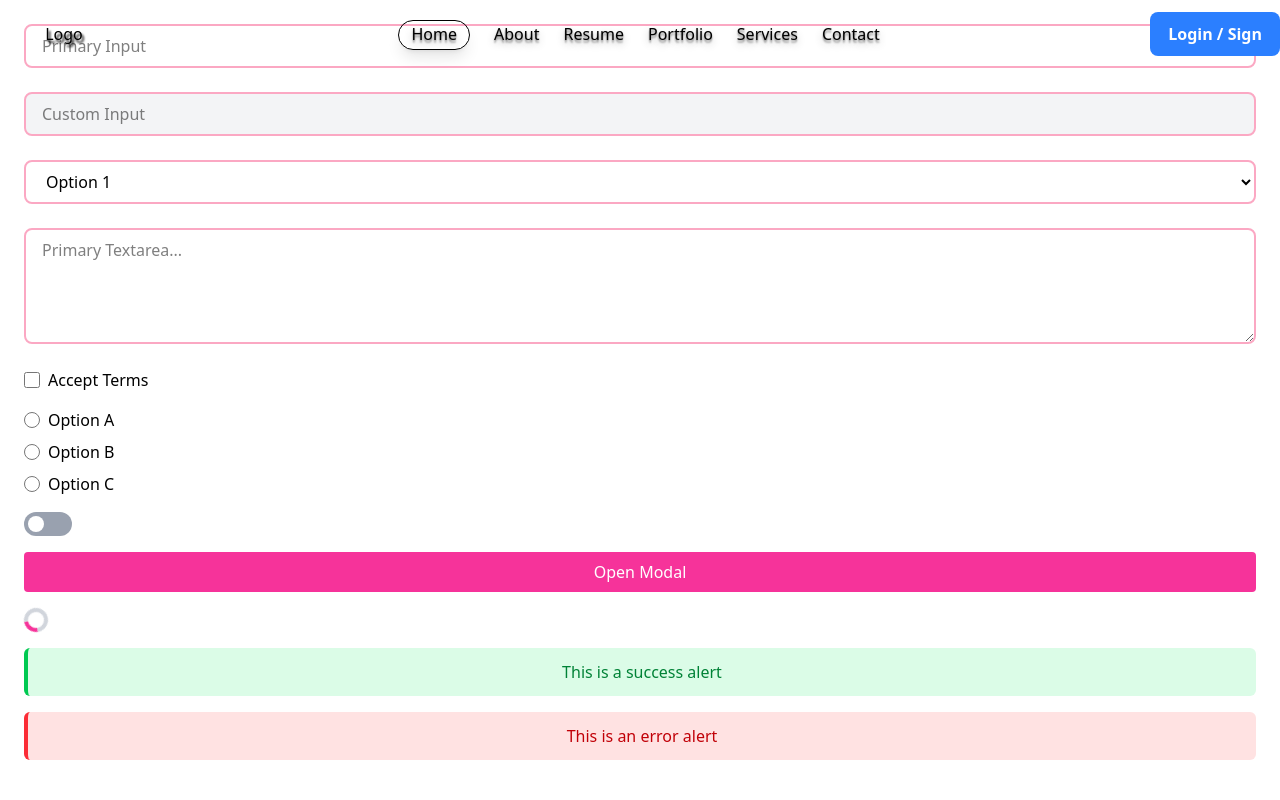
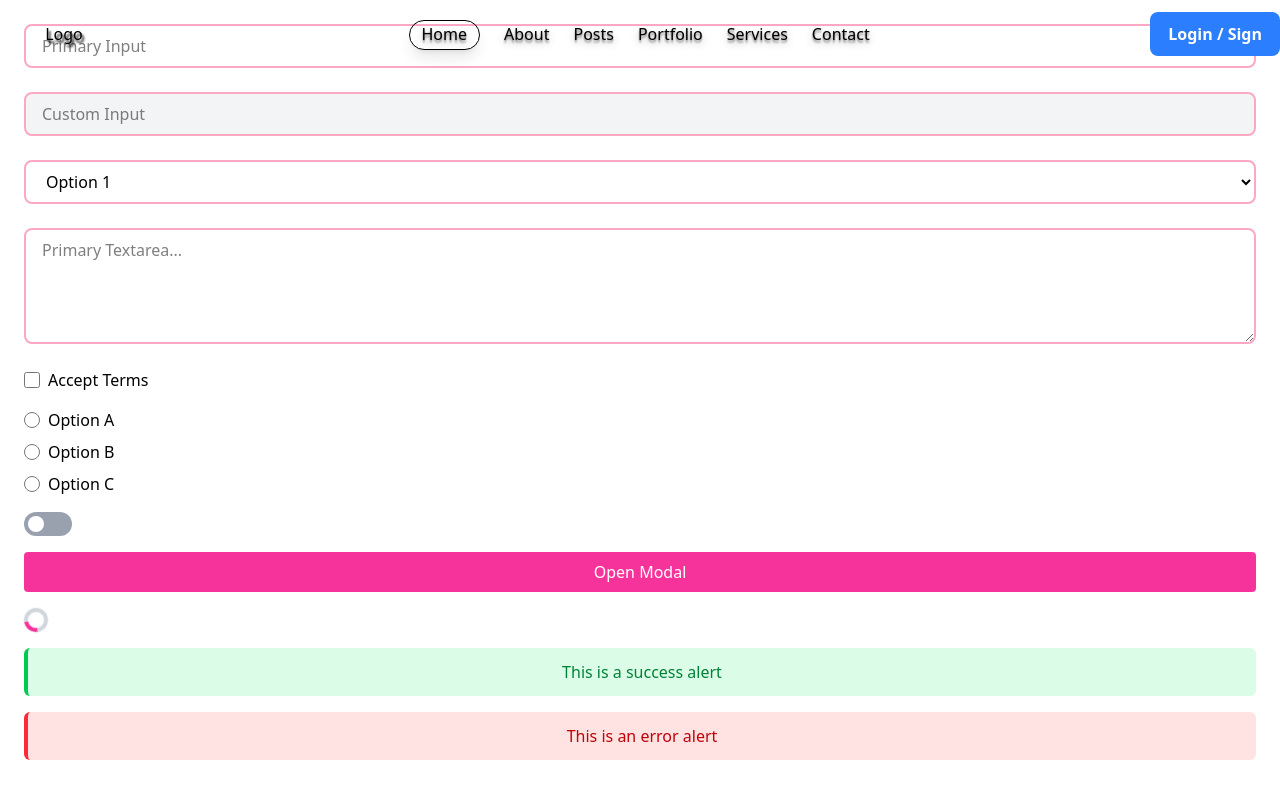
Before and after one commit to awaisfaryad25/react-basic-project, a React (Vite) app: page / in a window 1280 px wide. Shown: the top 800 px of the page. Built offline with nearby package versions, Linux system fonts and the light colour scheme.

Commit message:
add posts page for test api

```diff
--- a/src/App.jsx
+++ b/src/App.jsx
@@ -4,6 +4,7 @@
 import MainLayout from './pages/MainLayout'
 import Home from './pages/Home'
 import About from './pages/About'
+import Posts from './pages/Posts'
 
 function App() {
   const router = createBrowserRouter([
@@ -12,6 +13,7 @@
       children: [
         { index: true, element: <Home /> },
         { path: "about", element: <About /> },
+        { path: "posts", element: <Posts /> },
       ]
     }
   ]);
--- a/src/components/global/Navbar.jsx
+++ b/src/components/global/Navbar.jsx
@@ -24,7 +24,7 @@
   const menuItems = [
     { name: "Home", path: "/" },
     { name: "About", path: "/about" },
-    { name: "Resume", path: "/resume" },
+    { name: "Posts", path: "/posts" },
     { name: "Portfolio", path: "/#portfolio" },
     { name: "Services", path: "/#services" },
     { name: "Contact", path: "/#contact" },
--- /dev/null
+++ b/src/pages/Posts.jsx
@@ -0,0 +1,9 @@
+import React from 'react'
+
+const Posts = () => {
+  return (
+    <div>Posts</div>
+  )
+}
+
+export default Posts
```
